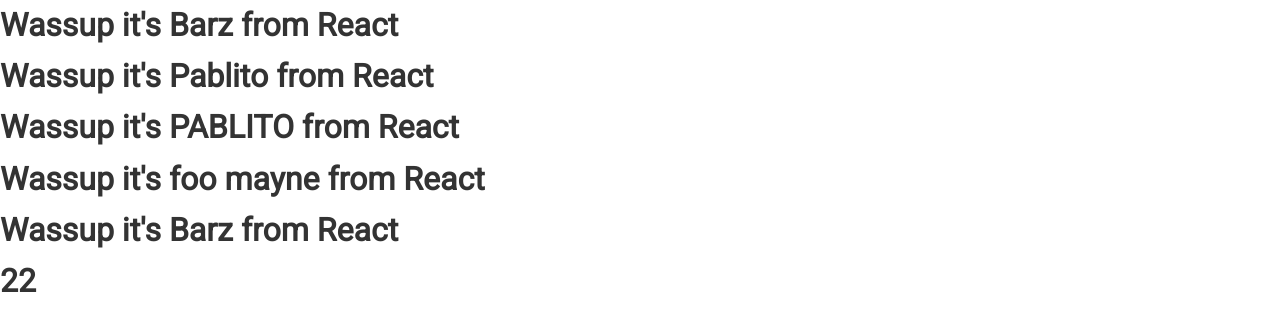
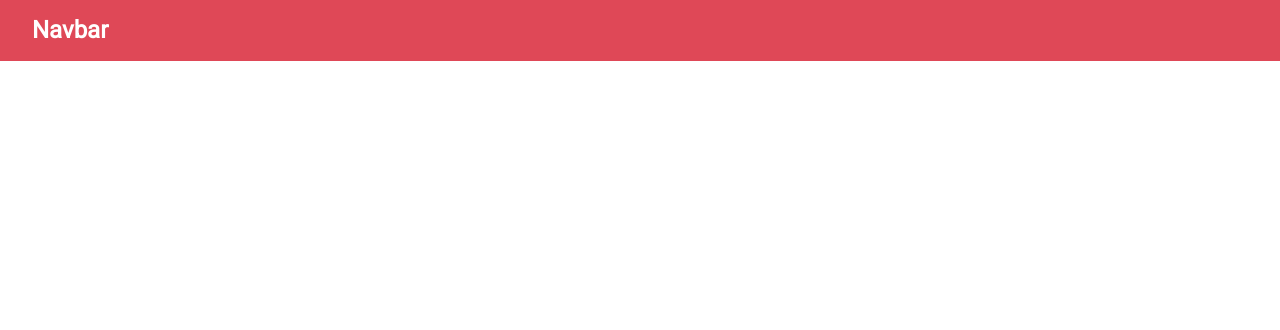
Before and after one commit to PabloJ22/GitHub-Finder, a React (Create React App) app in the folder github-finder/: page / in a window 1280 px wide. Shown: the top 330 px of the page. Built offline with nearby package versions, Linux system fonts and the light colour scheme.

Commit message:
added css && created Navbar.js component.

```diff
--- a/github-finder/src/App.js
+++ b/github-finder/src/App.js
@@ -1,28 +1,17 @@
 import React, { Component, Fragment} from 'react';
+import Navbar from './components/layout/Navbar';
+
 import './App.css';
 
 class App extends Component  {
 
-foo = () => 'Barz';
 
 render(){
 
-  const name = 'Pablito';
-  const loading = false;
-
-
-
-  const foo = () => 'foo mayne';
 
   return (
     <Fragment>
-      {loading ? <h4>Loading</h4>: <h1>Wassup it's {this.foo()} from React</h1>}
-     <h1>Wassup it's {name} from React</h1>
-     <h1>Wassup it's {name.toUpperCase()} from React</h1>
-     <h1>Wassup it's {foo()} from React</h1>
-     <h1>Wassup it's {this.foo()} from React</h1>
-     <h1>{11+11}</h1>
-     <h1>{loading}</h1>
+      <Navbar />
     </Fragment>
   );
 
--- /dev/null
+++ b/github-finder/src/components/layout/Navbar.js
@@ -0,0 +1,13 @@
+import React, { Component } from 'react'
+
+export class Navbar extends Component {
+  render() {
+    return (
+      <nav className='navbar bg-primary'>
+        <h1>Navbar</h1>
+      </nav>
+    )
+  }
+}
+
+export default Navbar;
```
